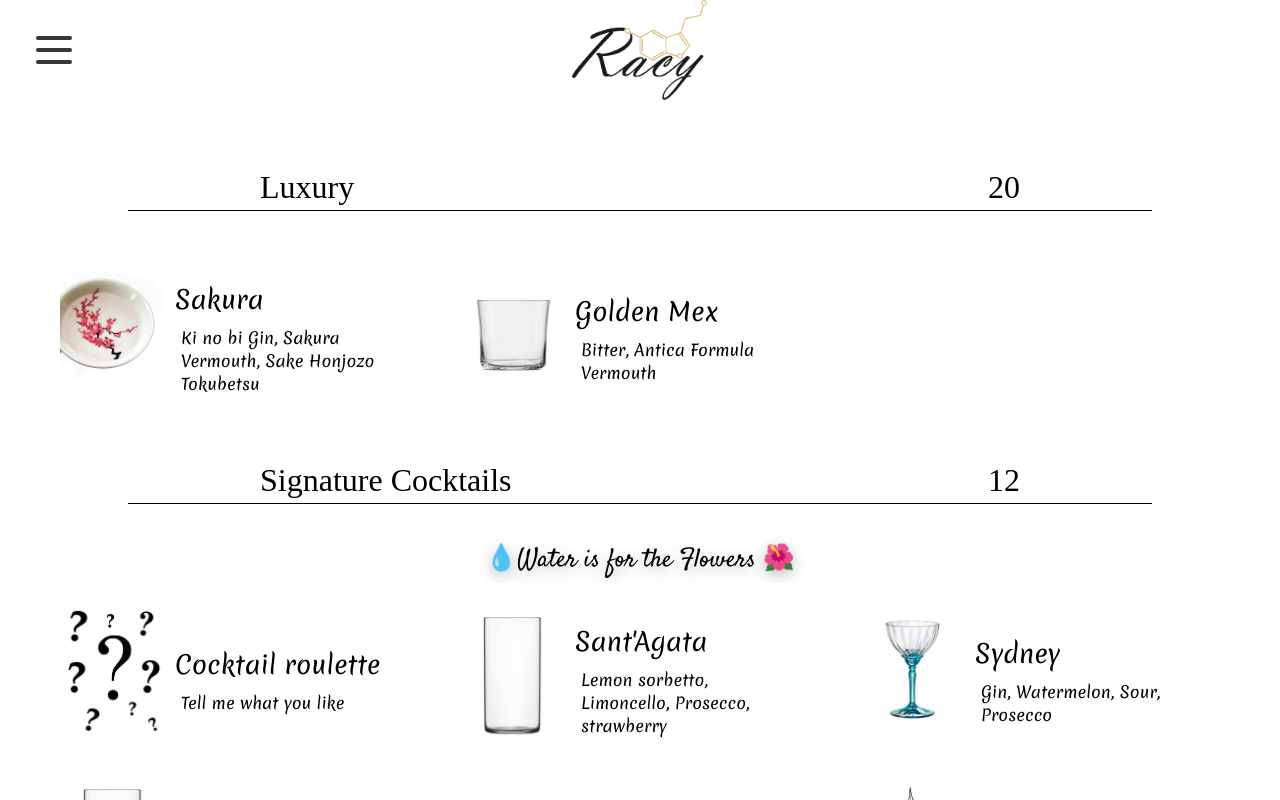
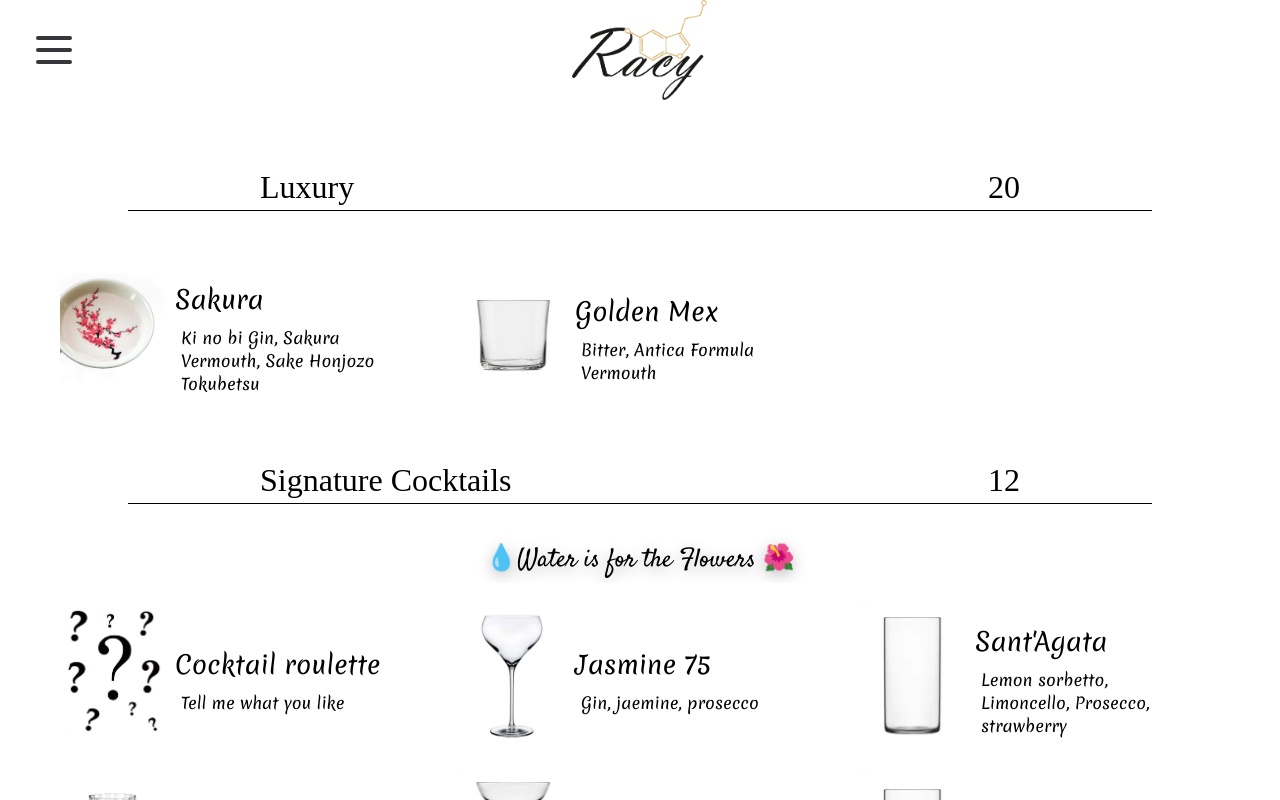
Before and after one commit to Aldodo91/racy-bar, a React (Create React App) app: page /menu-details/1 in a window 1280 px wide. Built offline with nearby package versions, Linux system fonts and the light colour scheme; a web font is replaced by a local one.

Commit message:
menu + new Glass

```diff
--- a/src/costants/images.js
+++ b/src/costants/images.js
@@ -21,6 +21,7 @@ import lowball from "../assets/glass/lowball.jpg";
 import cortoBlu from "../assets/glass/cortoBlu.jpg";
 import lungoBlu from "../assets/glass/lungoBlu.jpg";
 import vasetto from "../assets/glass/vasetto.webp";
+import nudeFat from "../assets/glass/nudefat.jpg";
 
 export {
   question,
@@ -46,4 +47,5 @@ export {
   doppio as hot,
   ams,
   sakura,
+  nudeFat,
 };
--- a/src/costants/menuElement.js
+++ b/src/costants/menuElement.js
@@ -1,3 +1,5 @@
+import * as images from "./images";
+
 export const toShare = [
   // {
   //   img: null,
@@ -499,14 +501,14 @@ export const latteVegetale = {
   prezzo: "+0.50",
 };
 export const birra = [
-  {
-    nome: "Draught 40cl",
-    prezzo: 7,
-  },
-  {
-    nome: "Draught 20cl",
-    prezzo: 4,
-  },
+  // {
+  //   nome: "Draught 40cl",
+  //   prezzo: 7,
+  // },
+  // {
+  //   nome: "Draught 20cl",
+  //   prezzo: 4,
+  // },
   {
     nome: "Peroni Capri",
     prezzo: 6,
@@ -872,8 +874,13 @@ export const whiteWine = [
   },
 ];
 export const roseWine = [
+  // {
+  //   nome: "Visione Feudi di San Gregorio",
+  //   bottleCost: 32,
+  //   glassCost: 9,
+  // },
   {
-    nome: "Visione Feudi di San Gregorio",
+    nome: "Tramari Rosé",
     bottleCost: 32,
     glassCost: 9,
   },
@@ -919,78 +926,78 @@ export const bollicine = [
 ];
 
 export const hot = [
+  {
+    img: images.hot,
+    nome: "Anacleto",
+    ricetta: {
+      it: "Espresso, Cioccolata, Zambaglione, Panna",
+      en: "Espresso, Chocolate, Eggnog, Cream",
+    },
+  },
+  {
+    img: images.hot,
+    nome: "Afther 8",
+    ricetta: {
+      it: "Rum, Cioccolato Venchi 1878, menta",
+      en: "Rum, Venchi Chocolate 1878, mint",
+    },
+  },
+  {
+    img: images.hot,
+    nome: "Chai Toddy",
+    ricetta: {
+      it: "Bourbon, Chai tea, limone, miele",
+      en: "Bourbon, Chai tea, lemon, honey",
+    },
+  },
+  {
+    img: images.hot,
+    nome: "Caribbean",
+    ricetta: {
+      it: "Rum, caffè, cocco & cannella ",
+      en: "Rum, caffè, cocco & cannella",
+    },
+  },
+  {
+    img: images.hot,
+    nome: "French kiss",
+    ricetta: {
+      it: "Calvados, Cioccolato fondente, Lamponi",
+      en: "Calvados, Dark chocolate, Raspberries",
+    },
+  },
+  {
+    img: images.hot,
+    nome: "Aperol Spritz Caldo",
+    ricetta: {
+      it: "Aperol, vino secco, spezie",
+      en: "Aperol, dry wine, spices",
+    },
+  },
+];
+export const shot = [
   // {
-  //   img: images.hot,
-  //   nome: "Anacleto",
+  //   img: null,
+  //   nome: "Passion",
   //   ricetta: {
-  //     it: "Espresso, Cioccolata, Zambaglione, Panna",
-  //     en: "Espresso, Chocolate, Eggnog, Cream",
+  //     it: "Cioccolato, Caffè",
+  //     en: "Chocolate, Coffee",
   //   },
   // },
   // {
-  //   img: images.hot,
-  //   nome: "Afther 8",
+  //   img: null,
+  //   nome: "Bacio",
   //   ricetta: {
-  //     it: "Rum, Cioccolato Venchi 1878, menta",
-  //     en: "Rum, Venchi Chocolate 1878, mint",
+  //     it: "Nocciola, Baileys",
+  //     en: "Hazelnut, Baileys",
   //   },
   // },
   // {
-  //   img: images.hot,
-  //   nome: "Chai Toddy",
+  //   img: null,
+  //   nome: "Punto G",
   //   ricetta: {
-  //     it: "Bourbon, Chai tea, limone, miele",
-  //     en: "Bourbon, Chai tea, lemon, honey",
-  //   },
-  // },
-  // {
-  //   img: images.hot,
-  //   nome: "Caribbean",
-  //   ricetta: {
-  //     it: "Rum, caffè, cocco & cannella ",
-  //     en: "Rum, caffè, cocco & cannella",
-  //   },
-  // },
-  // {
-  //   img: images.hot,
-  //   nome: "French kiss",
-  //   ricetta: {
-  //     it: "Calvados, Cioccolato fondente, Lamponi",
-  //     en: "Calvados, Dark chocolate, Raspberries",
-  //   },
-  // },
-  // {
-  //   img: images.hot,
-  //   nome: "Aperol Spritz Caldo",
-  //   ricetta: {
-  //     it: "Aperol, vino secco, spezie",
-  //     en: "Aperol, dry wine, spices",
+  //     it: "Mandorla, Caffè",
+  //     en: "Almond, Coffee",
   //   },
   // },
 ];
-export const shot = [
-  {
-    img: null,
-    nome: "Passion",
-    ricetta: {
-      it: "Cioccolato, Caffè",
-      en: "Chocolate, Coffee",
-    },
-  },
-  {
-    img: null,
-    nome: "Bacio",
-    ricetta: {
-      it: "Nocciola, Baileys",
-      en: "Hazelnut, Baileys",
-    },
-  },
-  {
-    img: null,
-    nome: "Punto G",
-    ricetta: {
-      it: "Mandorla, Caffè",
-      en: "Almond, Coffee",
-    },
-  },
-];
--- a/src/costants/signature.js
+++ b/src/costants/signature.js
@@ -395,18 +395,29 @@ const ALL = {
       en: "Secret mix, Lemon, Lapsang souchoung",
     },
   },
+  Jasmine75: {
+    img: images.nudeFat,
+    nome: "Jasmine 75",
+    ricetta: {
+      it: "Gin, gelsomino, bollicine ",
+      en: "Gin, jaemine, prosecco",
+    },
+  },
 };
 
 export const signature = [
   ALL.roulette,
+  ALL.Jasmine75,
   ALL.santagata,
-  ALL.sydney,
+  ALL.montella,
+  ALL.nocciolaSour,
+  //ALL.sydney,
   ALL.malabar,
   ALL.firenze,
   ALL.amsterdam,
   ALL.cancun,
   ALL.montreal,
-  ALL.venice,
+  //ALL.venice,
   ALL.barcellona,
   ALL.napoli,
   ALL.cuba,
--- a/src/pages/menuDetails.jsx
+++ b/src/pages/menuDetails.jsx
@@ -102,7 +102,7 @@ const MenuDetails = () => {
           />
           <SmallSection
             category={menuElement.roseWine}
-            nome={langIt ? "Rosè" : "Rose wine"}
+            nome={langIt ? "Rosé" : "Rose wine"}
             isWine={true}
           />
           <SmallSection
```
Also changed, not shown: src/assets/glass/nudefat.jpg (added).
